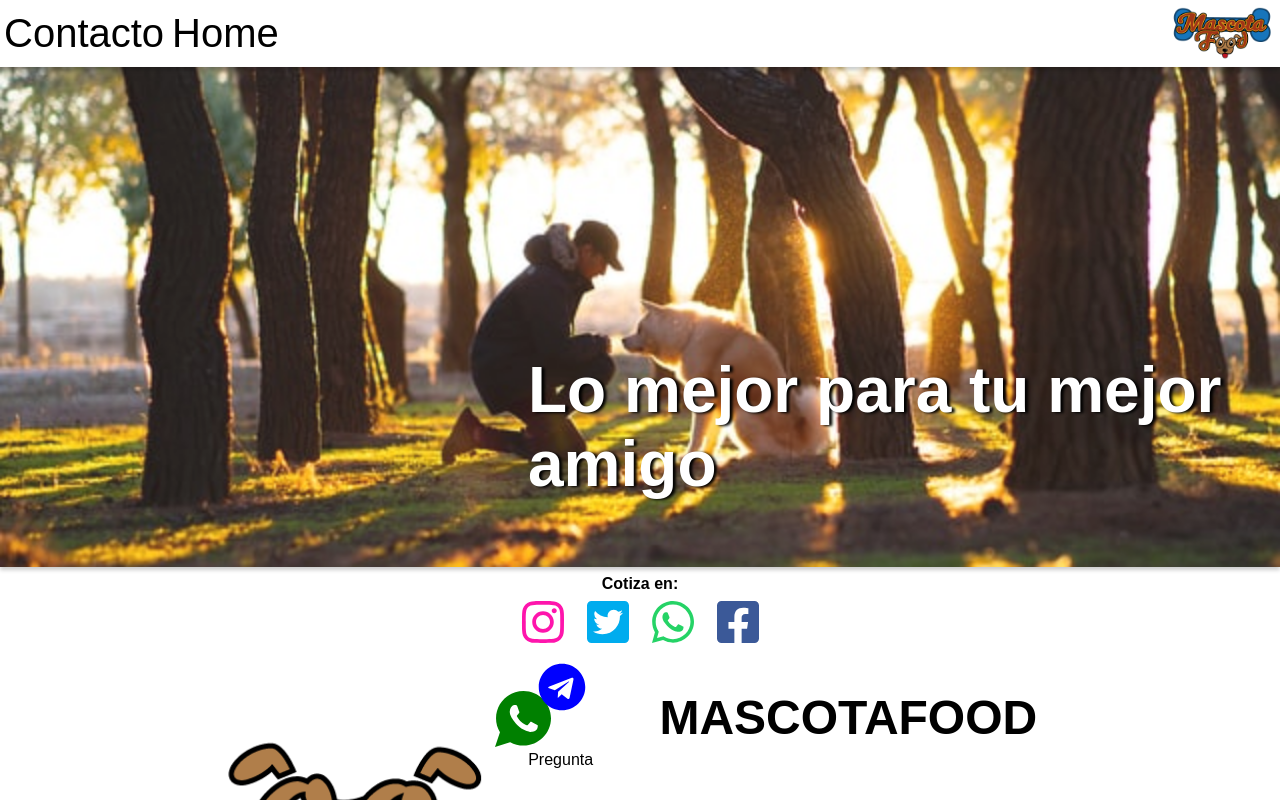
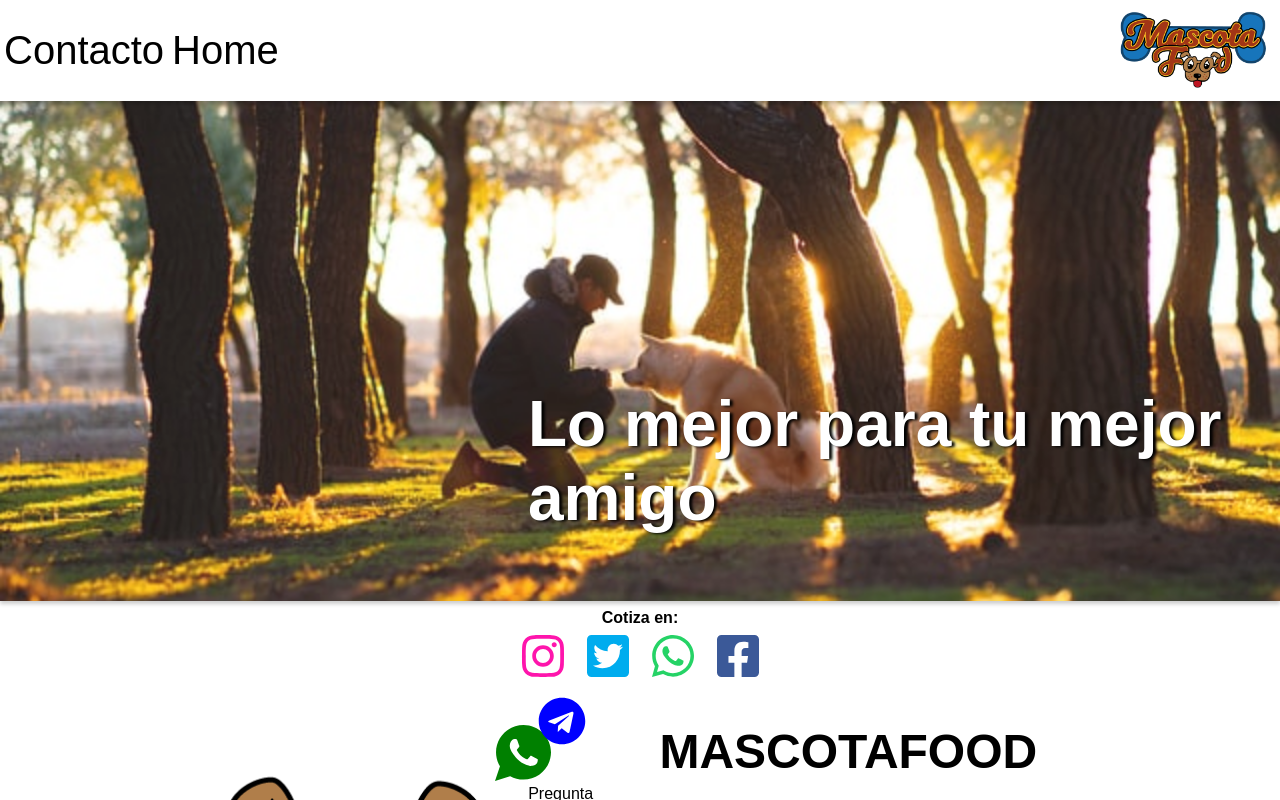
Before and after one commit to raulzarzadev/mascota-food, a Next.js app: page / in a window 1280 px wide. Shown: the top 800 px of the page. Built offline with nearby package versions, Linux system fonts and the light colour scheme; a web font is replaced by a local one.

Commit message:
fix some colors

```diff
--- a/src/components/Header/Header.js
+++ b/src/components/Header/Header.js
@@ -62,7 +62,7 @@ export default function Header () {
       </div>
 
       <Link href="/">
-        <img width="120" src={'/LogoMascotaFood.gif'} className={s.icon} />
+        <img width="180" height='100%' src={'/LogoMascotaFood.gif'} className={s.icon} />
       </Link>
     </header>
   )
--- a/src/components/Header/styles.module.css
+++ b/src/components/Header/styles.module.css
@@ -21,7 +21,6 @@
 
 .menu_button{
   min-height: 70px;
-  border: 1px solid;
   display: flex;
   align-items: center;
   justify-content: center;
@@ -76,5 +75,5 @@ justify-content: center;
   padding: var(--space-3);
 }
 .li:hover{
-  background-color: var(--bgLight);
+  background-color: var(--ba);
 }
--- a/styles/globals.css
+++ b/styles/globals.css
@@ -41,10 +41,13 @@ p {
 /* .-°'*,.-°'*,.-°'*,.-°'*,.-°'*,.-°'*,.-°'rz */
 
 :root {
-  --primary: rgb(1, 104, 32);
-  --secondary: rgb(59, 185, 207);
+  --primary: #2B87FF;
+  --primary-dark:#143D73;
+  --secondary: #FFBF1C;
+  --secondary-dark:#FFBF1C;
+  --thirth:#B38040;
   --bgDefault: rgb(63, 40, 40);
-  --bgDark: rgb(107, 19, 19);
+  --bgDark: #971A00;
   --bgLight: rgb(179, 90, 90);
   --bgTransparent: rgba(179, 90, 90, 0.466);
   --shadow-1: 0px 3px 4px 0px rgba(0, 0, 0, 0.2);
```
